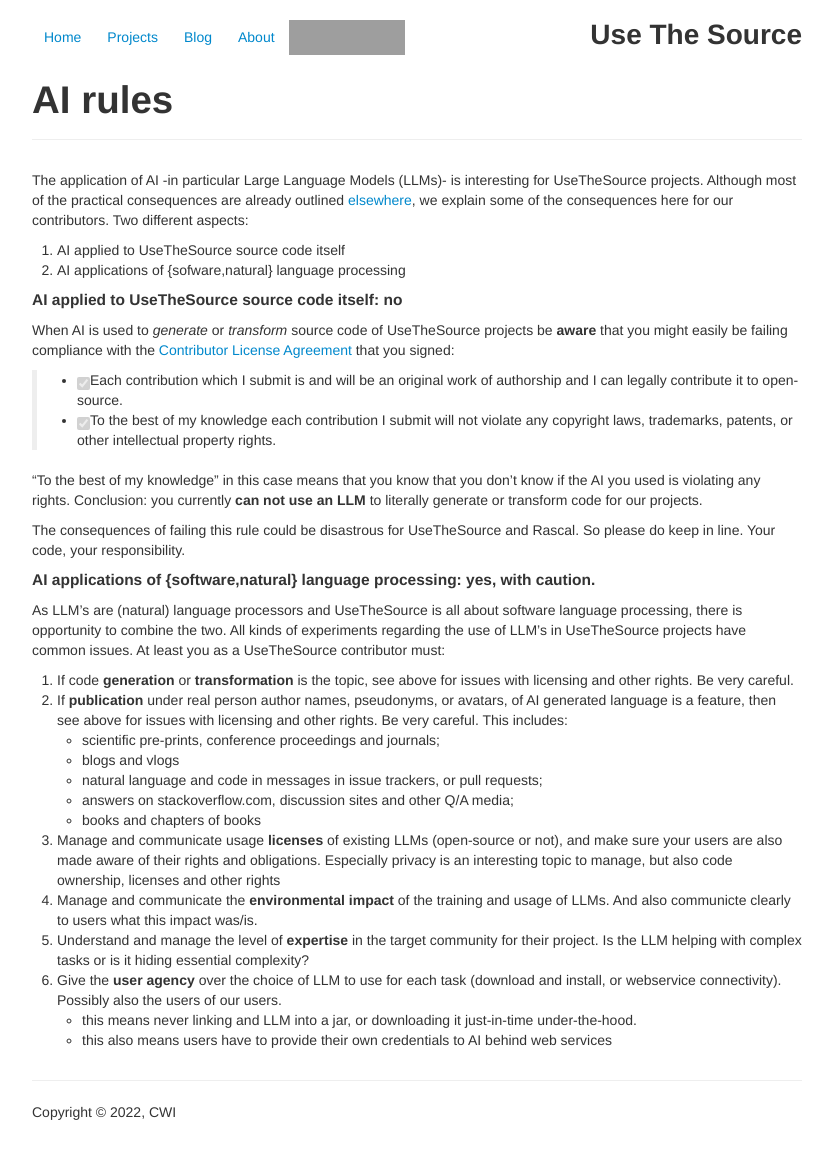
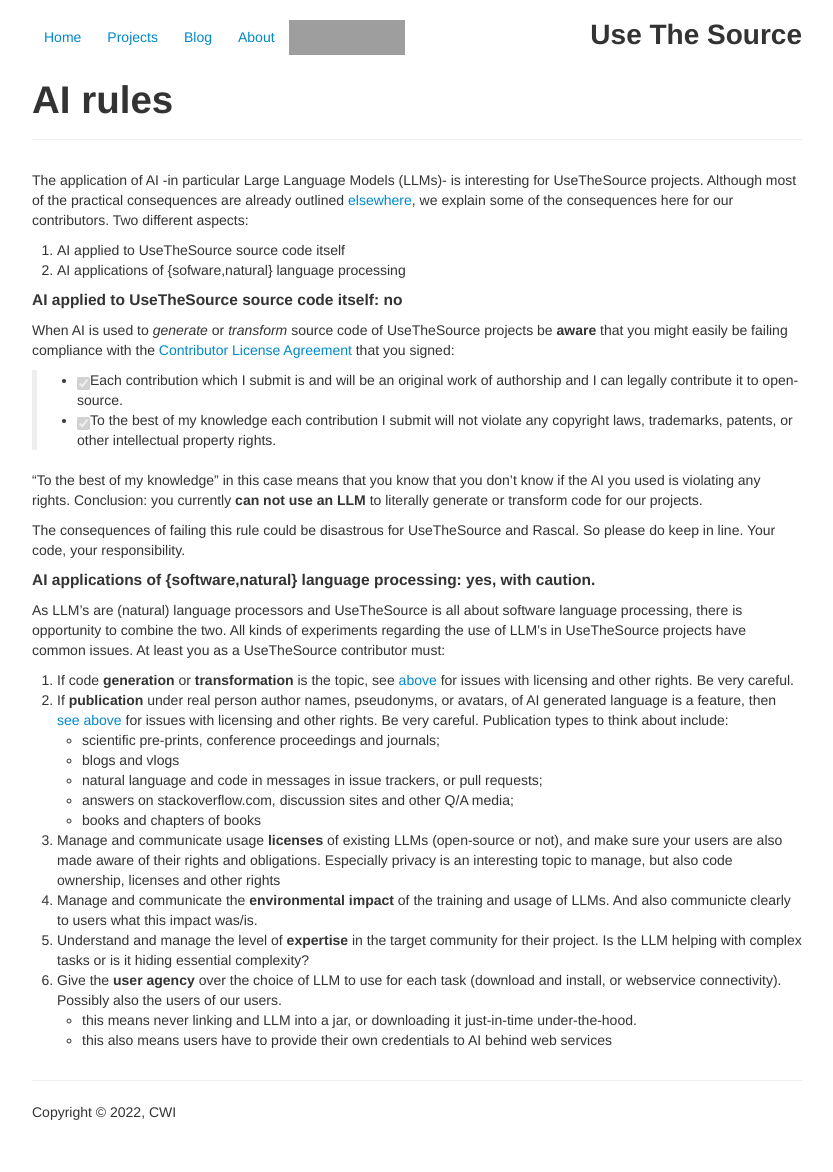
Before and after one commit to usethesource/usethesource.github.io, a Jekyll site: the page built from about/ai.md, in a window 1280 px wide. Shown: the whole page, without its empty margins (223-1056 px from the left). Built offline with Jekyll 4.4.1, drawn with Linux system fonts in a browser that asks for light colours; our own code applies the rules of GitHub Pages for plain Markdown files; grey boxes are pictures that could not be loaded.

Commit message:
Add links to licensing issues in AI applications section
Updated AI applications section to include links for licensing issues.

```diff
--- a/about/ai.md
+++ b/about/ai.md
@@ -26,8 +26,8 @@
 #### AI applications of {software,natural} language processing: yes, with caution.
 
 As LLM's are (natural) language processors and UseTheSource is all about software language processing, there is opportunity to combine the two. All kinds of experiments regarding the use of LLM's in UseTheSource projects have common issues. At least you as a UseTheSource contributor must:
-0. If code **generation** or **transformation** is the topic, see above for issues with licensing and other rights. Be very careful.
-1. If **publication** under real person author names, pseudonyms, or avatars, of AI generated language is a feature, then see above for issues with licensing and other rights. Be very careful. This includes:
+0. If code **generation** or **transformation** is the topic, see [above](https://usethesource.io/about/ai.html#:~:text=AI%20applied%20to%20UseTheSource%20source%20code%20itself%3A%20no) for issues with licensing and other rights. Be very careful.
+1. If **publication** under real person author names, pseudonyms, or avatars, of AI generated language is a feature, then [see above](https://usethesource.io/about/ai.html#:~:text=AI%20applied%20to%20UseTheSource%20source%20code%20itself%3A%20no) for issues with licensing and other rights. Be very careful. Publication types to think about include:
     * scientific pre-prints, conference proceedings and journals;
     * blogs and vlogs
     * natural language and code in messages in issue trackers, or pull requests;
```
